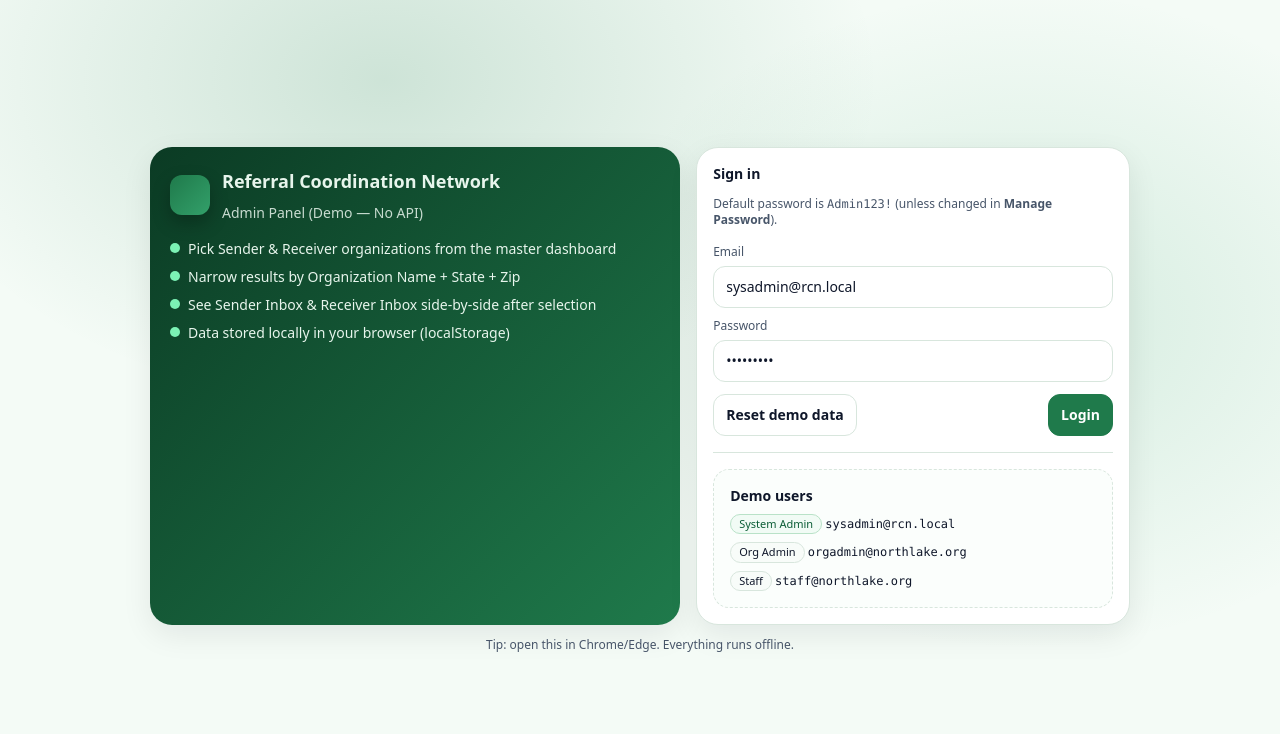
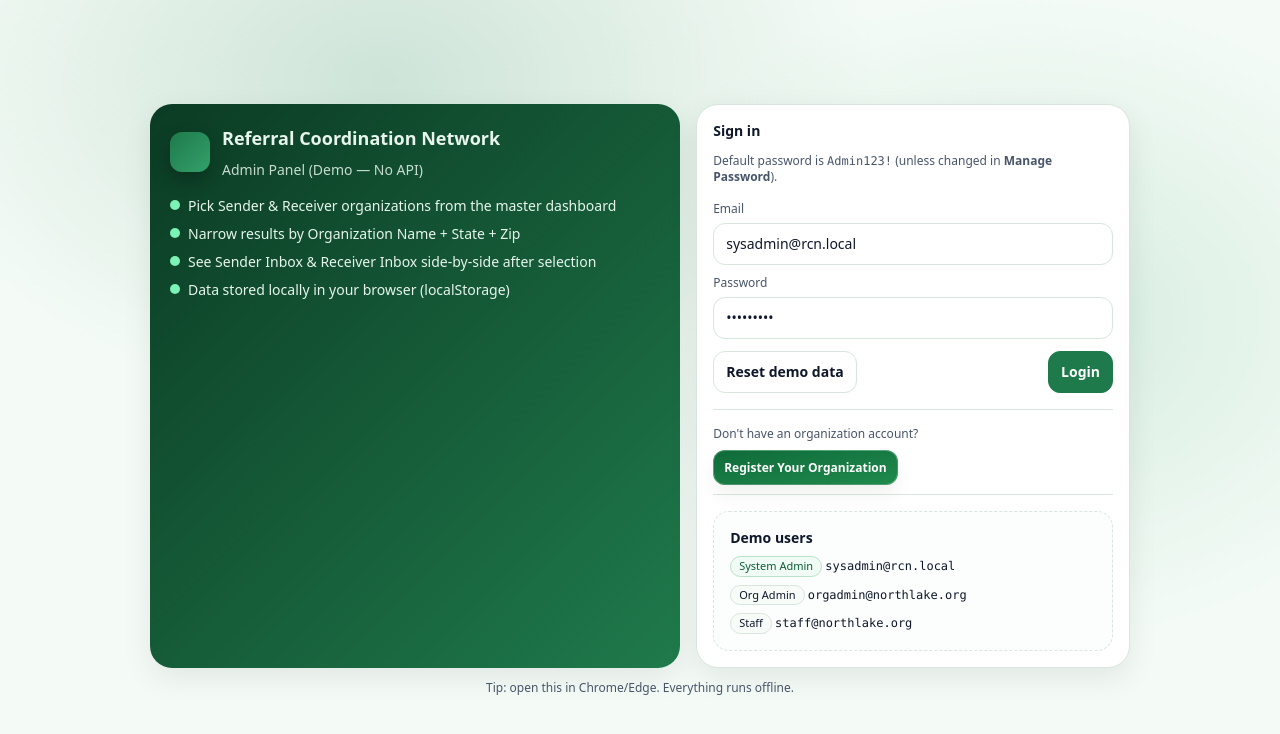
Before and after one commit to sharmaarpan123/RCN-admin, a Next.js app: page /login in a window 1280 px wide. Shown: the top 734 px of the page. Built offline with nearby package versions, Linux system fonts and the light colour scheme.

Commit message:
īṇḥāṇēṁēṇṭ

```diff
--- a/src/app/login/page.tsx
+++ b/src/app/login/page.tsx
@@ -1,4 +1,4 @@
-import Login from '@/components/Login'
+import Login from '@/components/Auth/Login'
 import React from 'react'
 
 const LoginPage = () => {
--- a/src/app/master-admin/layout.tsx
+++ b/src/app/master-admin/layout.tsx
@@ -1,6 +1,5 @@
 "use client";
-import { Sidebar } from "@/components";
-import Header from "@/components/MasterAdmin/Header";
+import { Sidebar, MasterAdminHeader } from "@/components/MasterAdmin";
 import { useState } from "react";
 
 const AdminLayout: React.FC<{ children: React.ReactNode }> = ({ children }) => {
@@ -15,7 +14,7 @@ const AdminLayout: React.FC<{ children: React.ReactNode }> = ({ children }) => {
             />
             <main className="flex-1 p-6 pb-10 overflow-auto">
                 <div className="md:ml-0 ml-0">
-                    <Header
+                    <MasterAdminHeader
                         setIsMobileMenuOpen={setIsMobileMenuOpen}
                     />
                     {children}
--- a/src/components/Login.tsx
+++ b/src/components/Auth/Login.tsx
@@ -1,8 +1,9 @@
 "use client";
 import React, { useState } from 'react';
-import { useApp } from '../context/AppContext';
-import { seedDemo } from '../utils/database';
-import Button from './Button';
+import { useApp } from '../../context/AppContext';
+import { seedDemo } from '../../utils/database';
+import Button from '../Button';
+import CustomNextLink from '../CustomNextLink';
 
 const Login: React.FC = () => {
   const { login, showToast, refreshDB } = useApp();
@@ -104,6 +105,17 @@ const Login: React.FC = () => {
 
             <div className="h-px bg-rcn-border my-4"></div>
 
+            <div className="mb-4">
+              <p className="text-xs text-rcn-muted m-0 mb-3">
+                Don&apos;t have an organization account?
+              </p>
+              <CustomNextLink href="/org-signup" variant="primary" size="sm" className="w-full justify-center">
+                Register Your Organization
+              </CustomNextLink>
+            </div>
+
+            <div className="h-px bg-rcn-border my-4"></div>
+
             <div className="bg-white shadow-none rounded-2xl border border-dashed border-rcn-border p-4" style={{ background: '#fbfefc' }}>
               <h3 className="text-sm font-semibold m-0 mb-2">Demo users</h3>
               <div className="grid gap-2 text-xs">
--- /dev/null
+++ b/src/components/Auth/index.ts
@@ -0,0 +1,2 @@
+// Auth Components
+export { default as Login } from './Login';
--- /dev/null
+++ b/src/components/MasterAdmin/index.ts
@@ -0,0 +1,3 @@
+// MasterAdmin Components
+export { default as Sidebar } from './Sidebar';
+export { default as MasterAdminHeader } from './Header';
--- a/src/components/index.ts
+++ b/src/components/index.ts
@@ -1,6 +1,4 @@
-export { default as Login } from './Login';
-export { default as Sidebar } from './MasterAdmin/Sidebar';
-export { default as MasterAdminHeader } from './MasterAdmin/Header';
-export { default as Modal } from './Modal';
+// Common/Shared Components
 export { default as Button } from './Button';
 export { default as CustomNextLink } from './CustomNextLink';
+export { default as Modal } from './Modal';
```
